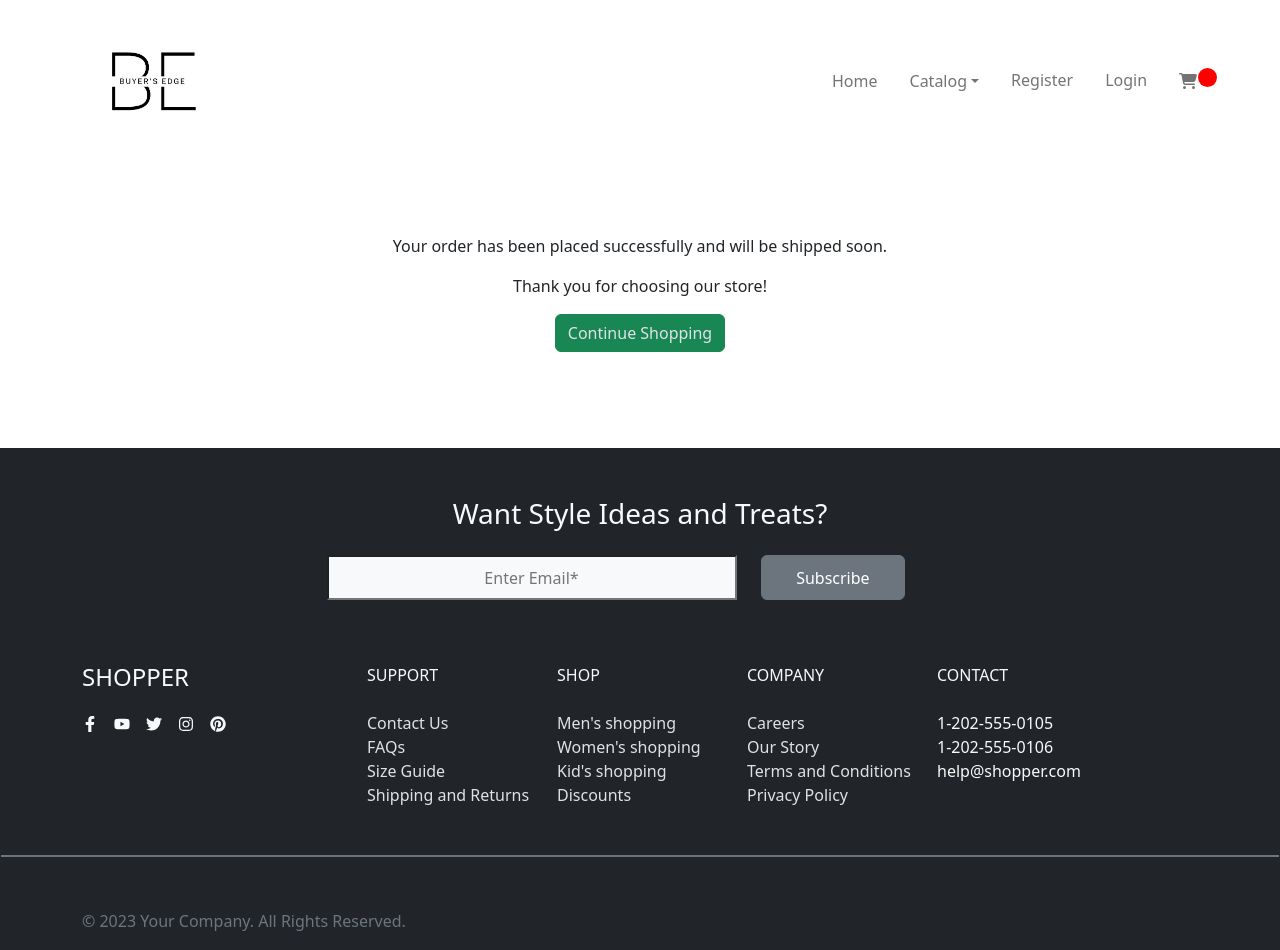
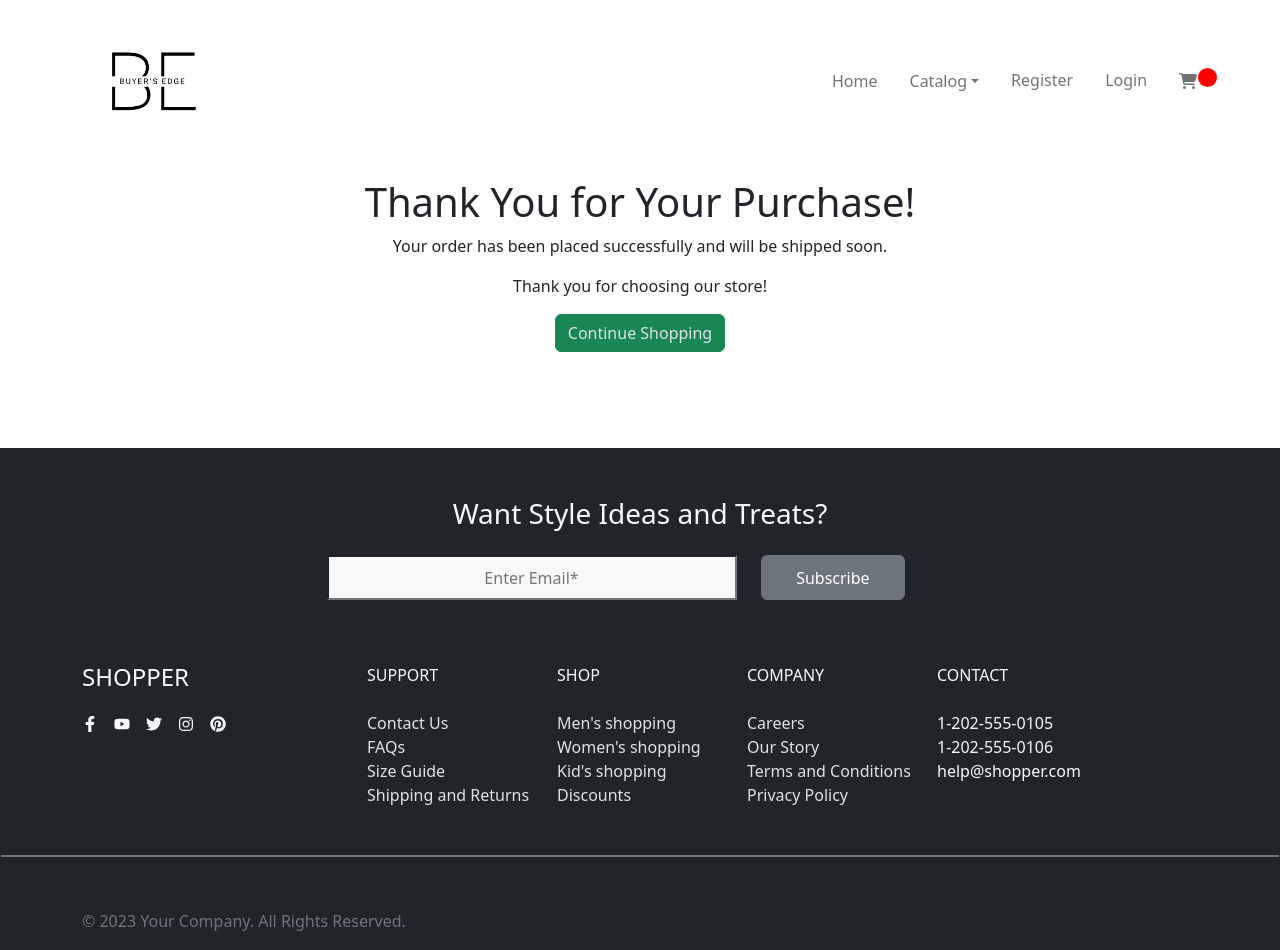
Before and after one commit to ISHIKA-CODESQUARE/REACT-ECOM, a React (Create React App) app in the folder my-app/: page /thankyou in a window 1280 px wide. Built offline with nearby package versions, Linux system fonts and the light colour scheme.

Commit message:
thank you

```diff
--- a/my-app/src/components/Thankyou.tsx
+++ b/my-app/src/components/Thankyou.tsx
@@ -9,7 +9,7 @@ type ThankYouProps = {
 const ThankYouPage: React.FC<ThankYouProps> = ({ name, orderId }) => {
   return (
     <div className="container text-center mt-5">
-      <h1>Thank You for Your Purchase!</h1>
+      <h1 className="text-dark">Thank You for Your Purchase!</h1>
       <p>Your order  has been placed successfully and will be shipped soon.</p>
       <p>Thank you for choosing our store!</p>
       <button className="btn btn-success mb-5"><Link to={'/'}>Continue Shopping</Link></button>
```
